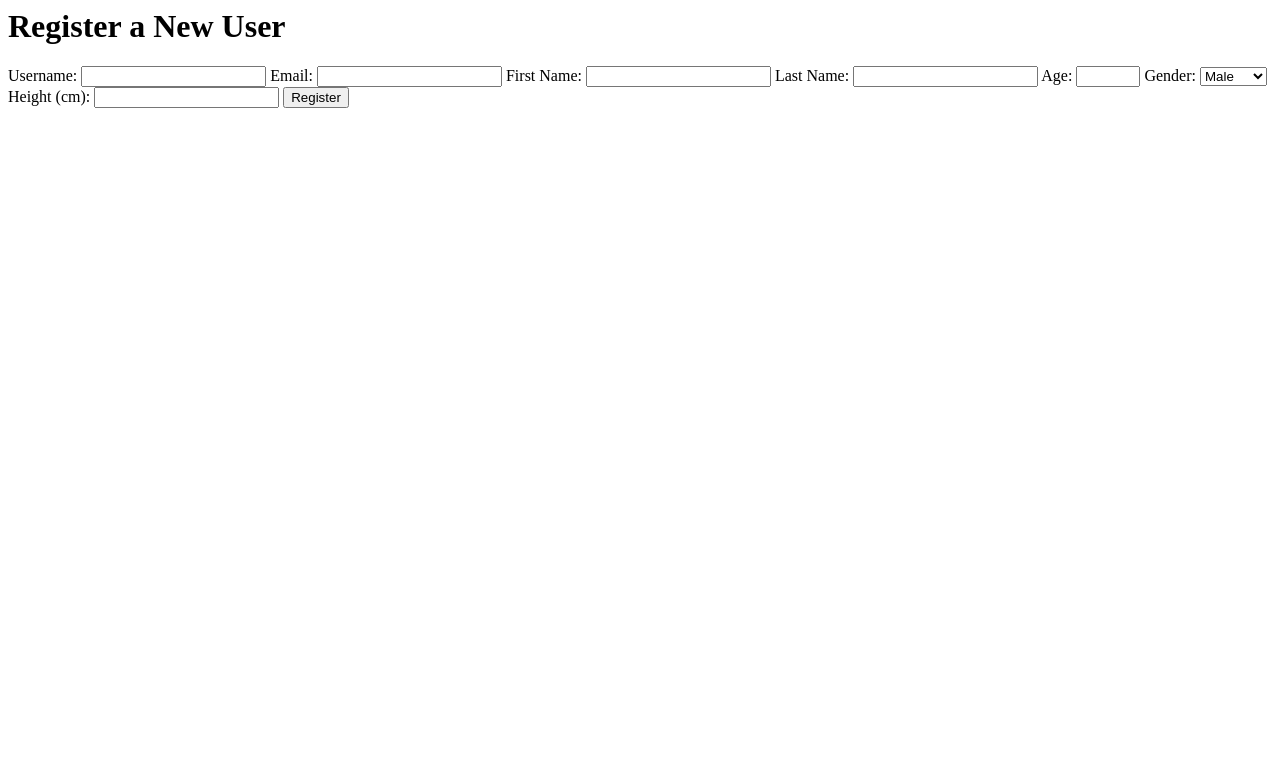
After one commit to Jayg000e/FitnessApp, a Flask app: page /register in a window 1280 px wide. The commit adds this page. Shown: the top 783 px of the page. Run offline with Flask 3, Linux system fonts and the light colour scheme; parts of the project's set-up code (start-up, migrations or seed data) failed here and were passed over.

Commit message:
finish group,friend,register,login feature

```diff
--- a/server.py
+++ b/server.py
@@ -12,11 +12,12 @@ import os
   # accessible as a variable in index.html:
 from sqlalchemy import *
 from sqlalchemy.pool import NullPool
-from flask import Flask, request, render_template, g, redirect, Response, abort,jsonify
-from sqlalchemy.exc import SQLAlchemyError
+from flask import Flask, request, render_template, g, redirect, Response, abort,jsonify ,url_for, flash
+from sqlalchemy.exc import SQLAlchemyError,IntegrityError
 
 tmpl_dir = os.path.join(os.path.dirname(os.path.abspath(__file__)), 'templates')
 app = Flask(__name__, template_folder=tmpl_dir)
+app.secret_key = 'jg4692'
 
 
 #
@@ -79,22 +80,48 @@ def teardown_request(exception):
 def index():
   return render_template("index.html")
 
+@app.route('/login', methods=['GET','POST'])
+def login():
+    if request.method == "POST":
+      data = request.get_json()
+      username = data['username']
+      email = data['email']
+      try:
+          query = text("SELECT username FROM users WHERE username = :username AND email = :email")
+          result = g.conn.execute(query, {"username": username, "email": email}).fetchone()
+          if result:
+              return jsonify(success=True, username=username)
+          else:
+              return jsonify(success=False, message="Username or email not found")
+      except SQLAlchemyError as e:
+          return jsonify(success=False, message="An error occurred: " + str(e)), 500
+    return render_template("login.html")
 
-@app.route('/login', methods=['POST'])
-def login():
-    data = request.get_json()
-    username = data['username']
-    email = data['email']
-    try:
-        query = text("SELECT username FROM users WHERE username = :username AND email = :email")
-        result = g.conn.execute(query, {"username": username, "email": email}).fetchone()
-        if result:
-            return jsonify(success=True, username=username)
-        else:
-            return jsonify(success=False, message="Username or email not found")
-    except SQLAlchemyError as e:
-        return jsonify(success=False, message="An error occurred: " + str(e)), 500
+@app.route('/register', methods=['GET', 'POST'])
+def register():
+    if request.method == 'POST':
+        try:
+          # Retrieve form data
+          username = request.form['username']
+          email = request.form['email']
+          firstname = request.form['firstname']
+          lastname = request.form['lastname']
+          age = request.form['age']
+          gender = request.form['gender']
+          height = request.form['height']
+          g.conn.execute(text("""INSERT INTO Users (username, email,firstname,lastname,age,gender,height)
+              VALUES (:username, :email, :firstname, :lastname, :age, :gender, :height) """),
+              {"username": username, "email": email,"firstname":firstname,"lastname":lastname,"age":age,"gender":gender,"height":height})
+          g.conn.commit()
+          # After inserting the user, you can redirect to login page or somewhere else
+          flash('User registered successfully!', 'success')
+          return redirect(url_for('login'))
+        except:
+          flash('Invalid registration, try again with valid input', 'error')
+          return redirect(url_for('register'))
 
+    # If the request is GET, just render the registration form
+    return render_template('register.html')
 
 @app.route('/profile/<username>')
 def profile(username):
@@ -117,6 +144,17 @@ def friend(username):
     friends = g.conn.execute(text(" SELECT usernameb AS friend FROM Friends WHERE usernamea = :username"), {"username": username})
     friends = friends.fetchall()
     return render_template("friend.html", friends=friends)
+
+@app.route('/usergroup/<username>')
+def usergroup(username):
+    query = text("""
+        SELECT g.groupid, g.groupname
+        FROM Groups g
+        JOIN UsersInGroups ug ON g.groupid = ug.groupid
+        WHERE ug.username = :username
+    """)
+    user_groups = g.conn.execute(query, {"username": username}).fetchall()
+    return render_template("usergroup.html", user_groups=user_groups)
 
 @app.route('/group/<int:groupid>')
 def group(groupid):
@@ -239,8 +277,84 @@ def worldchannel():
     # Pass the list of records with their comments to the template
     return render_template('worldchannel.html', records_with_comments=records_with_comments)
 
+@app.route('/add_friend', methods=['POST'])
+def add_friend():
+    current_user_username = request.form['currentUser']
+    new_friend_username = request.form['newFriendUsername']
+    if current_user_username == new_friend_username:
+        # Optionally, flash a message to the user
+        flash('You cannot add yourself as a friend.', 'error')
+        return redirect(url_for('friend', username=current_user_username))
 
+    try:
+        query = text("""
+            INSERT INTO Friends (usernamea, usernameb)
+            VALUES (:current_user_username, :new_friend_username)""")
+        g.conn.execute(query, {"current_user_username":current_user_username, "new_friend_username":new_friend_username})
+        g.conn.commit()
 
+        # Optionally, flash a success message to the user
+        flash('Friend added successfully!', 'success')
+
+        # Redirect to the friend page of the current user
+        return redirect(url_for('friend', username=current_user_username))
+
+    except IntegrityError:
+        # Handle the unique constraint violation, if the friendship already exists
+        # Optionally, flash a message to the user
+        flash('This friendship already exists.', 'error')
+        return redirect(url_for('friend', username=current_user_username))
+
+    except Exception as e:
+        # Handle any other exception that occurs
+        # Optionally, flash a message to the user
+        flash('An error occurred while adding a friend.', 'error')
+        return redirect(url_for('friend', username=current_user_username))
+
+@app.route('/add_group', methods=['POST'])
+def add_group():
+    current_user_username = request.form['currentUser']
+    newGroupId = request.form['newGroupId']
+    # Ensure a group name was provided
+    if not newGroupId:
+      return redirect(url_for('usergroup', username=current_user_username))
+    try:
+      query = text("INSERT INTO UsersInGroups (groupid,username) VALUES (:groupid,:username) ")
+      g.conn.execute(query,{"groupid":newGroupId,"username":current_user_username})
+      g.conn.commit()
+        # Optionally, flash a success message to the user
+      flash('Group added successfully!', 'success')
+      return redirect(url_for('usergroup', username=current_user_username))
+
+    except IntegrityError:
+        # Handle the unique constraint violation, if the friendship already exists
+        # Optionally, flash a message to the user
+        flash('You have already been in this group.', 'error')
+        return redirect(url_for('usergroup', username=current_user_username))
+
+@app.route('/create_group', methods=['POST'])
+def create_group():
+    print(request.form,"hhhhhhhhhhhhhhhhhhhhhhhhhhhhhhhhhhhhhh")
+    current_user_username = request.form['currentUser2']
+    groupname = request.form['groupname']
+    # Ensure a group name was provided
+    if not groupname:
+      return redirect(url_for('usergroup', username=current_user_username))
+    try:
+       # Prepare the INSERT statement with the RETURNING clause
+      query = text("INSERT INTO Groups (groupname) VALUES (:groupname) RETURNING groupid")
+      result = g.conn.execute(query, {"groupname": groupname})
+
+      # Fetch the generated groupid
+      groupid = result.fetchone()[0]
+      join_group_query = text("INSERT INTO UsersInGroups (groupid,username) VALUES (:groupid,:username) ")
+      g.conn.execute(join_group_query,{"groupid":groupid,"username":current_user_username})
+      g.conn.commit()
+      flash('Group created successfully!', 'success')
+      return redirect(url_for('usergroup', username=current_user_username))
+    except:
+      flash('Error creating group', 'error')
+      return redirect(url_for('usergroup', username=current_user_username))
 
 
 if __name__ == "__main__":
--- a/templates/group.html
+++ b/templates/group.html
@@ -7,8 +7,8 @@
     {% if users %}
         <ul>
             {% for user in users %}
-                <li>{{ user.firstname }} {{ user.lastname }} - Username: {{ user.username }} -
-                    <a href="{{ url_for('profile', username=user.username) }}">View Profile</a></li>
+                <li>
+                    <a href="{{ url_for('profile', username=user.username) }}">{{ user.username }}</a></li>
                 </li>
             {% endfor %}
         </ul>
--- /dev/null
+++ b/templates/register.html
@@ -0,0 +1,44 @@
+
+<head>
+    <title>Register</title>
+</head>
+<body>
+    <h1>Register a New User</h1>
+
+    <form action="{{ url_for('register') }}" method="post">
+        <label for="username">Username:</label>
+        <input type="text" id="username" name="username" required>
+
+        <label for="email">Email:</label>
+        <input type="email" id="email" name="email" required>
+
+        <label for="firstname">First Name:</label>
+        <input type="text" id="firstname" name="firstname" pattern="^[A-Za-z]+$" required>
+
+        <label for="lastname">Last Name:</label>
+        <input type="text" id="lastname" name="lastname" pattern="^[A-Za-z]+$" required>
+
+        <label for="age">Age:</label>
+        <input type="number" id="age" name="age" min="0" max="120" required>
+
+        <label for="gender">Gender:</label>
+        <select id="gender" name="gender" required>
+            <option value="male">Male</option>
+            <option value="female">Female</option>
+        </select>
+
+        <label for="height">Height (cm):</label>
+        <input type="number" id="height" name="height" min="0" step="0.01" required>
+
+        <input type="submit" value="Register">
+    </form>
+    {% with messages = get_flashed_messages(with_categories=true) %}
+        {% if messages %}
+            {% for category, message in messages %}
+            <div class="alert alert-{{ category }}">
+                {{ message }}
+            </div>
+            {% endfor %}
+        {% endif %}
+    {% endwith %}
+</body>
```
Also changed, not shown: templates/friend.html (+11 -3 lines), templates/index.html (+13 -3 lines), templates/login.html (+6 -1 lines), templates/profile.html (+4 -4 lines), templates/usergroup.html (added, +56 -0 lines).
